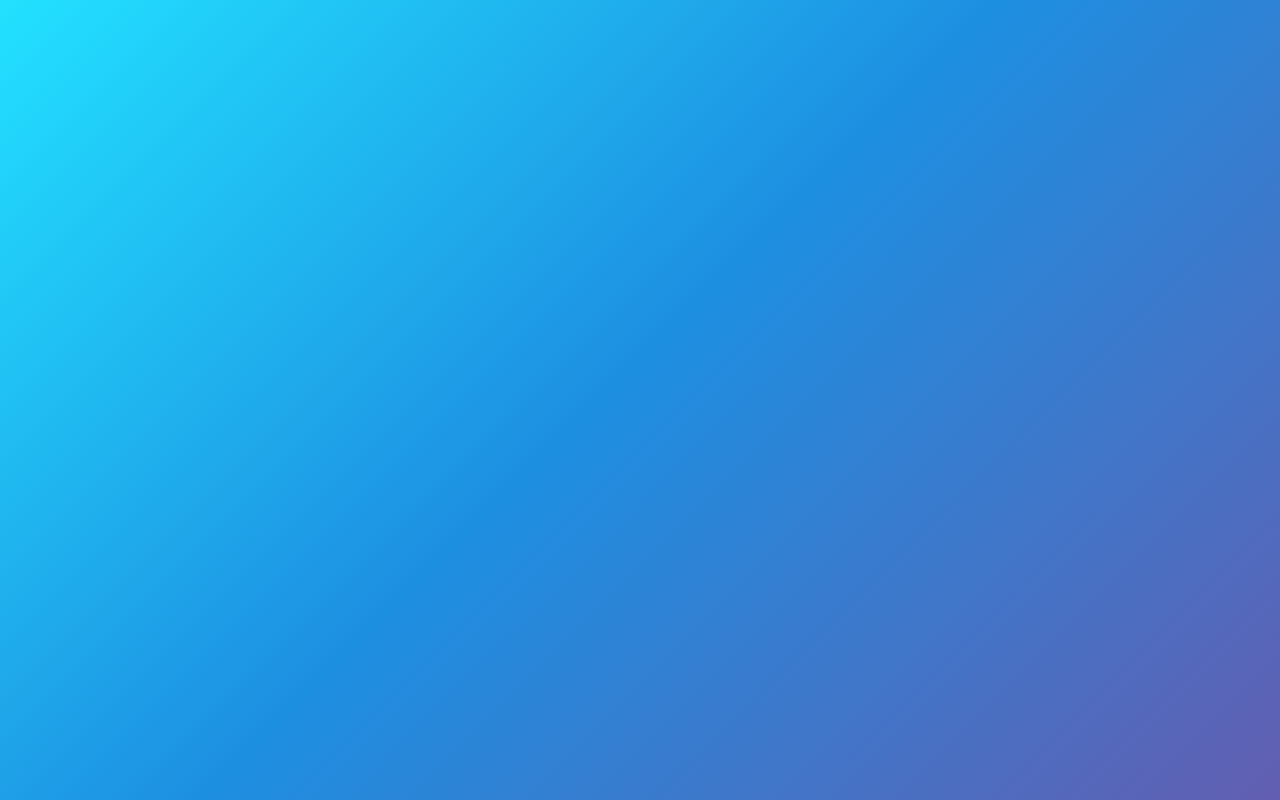
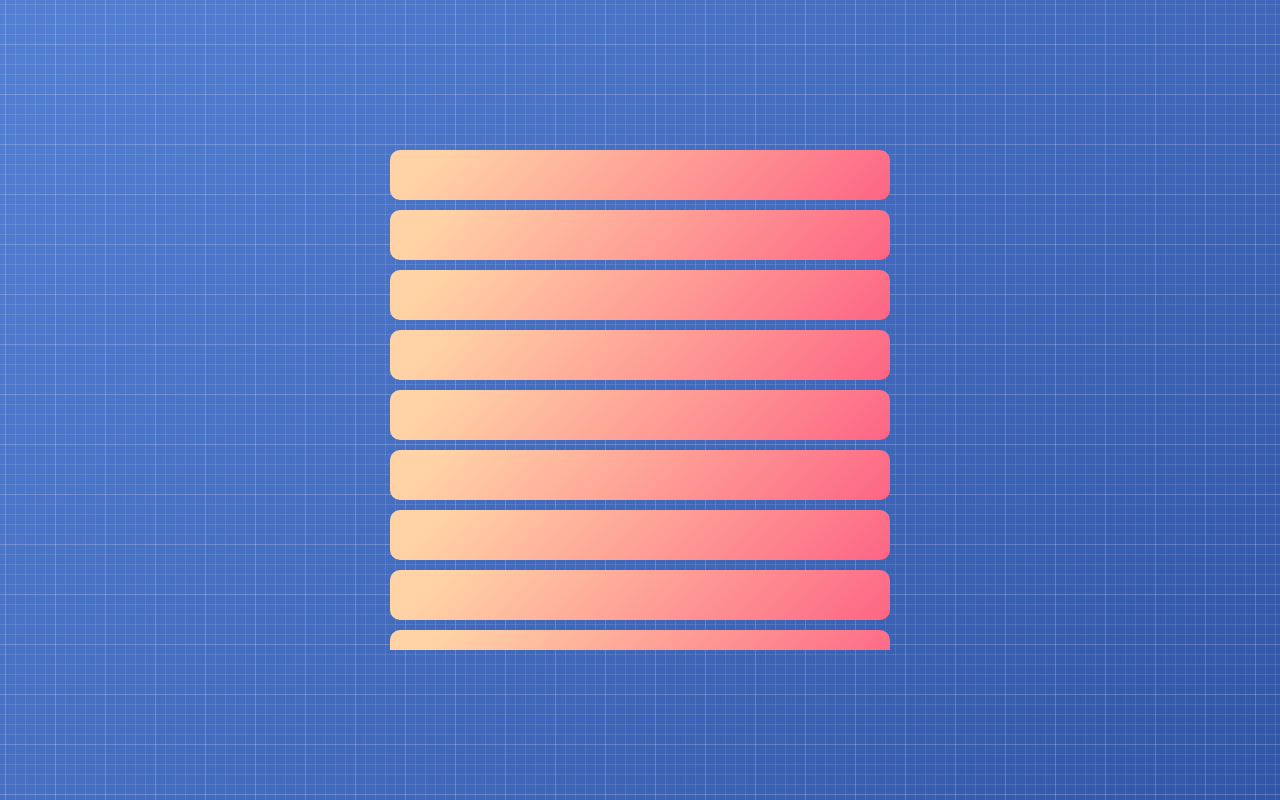
Before and after one commit to faustienf/react-feed, a React (Create React App) app: page / in a window 1280 px wide. Built offline with nearby package versions, Linux system fonts and the light colour scheme.

Commit message:
add feed component

```diff
--- a/src/app.css
+++ b/src/app.css
@@ -1,38 +1,11 @@
-.App {
-  text-align: center;
+.articles {
+  width: 500px;
+  max-height: 500px;
 }
 
-.App-logo {
-  height: 40vmin;
-  pointer-events: none;
+.article {
+  height: 50px;
+  background-image: linear-gradient( 135deg, #FFD3A5 10%, #FD6585 100%);
+  border-radius: 10px;
+  margin-bottom: 10px;
 }
-
-@media (prefers-reduced-motion: no-preference) {
-  .App-logo {
-    animation: App-logo-spin infinite 20s linear;
-  }
-}
-
-.App-header {
-  background-color: #282c34;
-  min-height: 100vh;
-  display: flex;
-  flex-direction: column;
-  align-items: center;
-  justify-content: center;
-  font-size: calc(10px + 2vmin);
-  color: white;
-}
-
-.App-link {
-  color: #61dafb;
-}
-
-@keyframes App-logo-spin {
-  from {
-    transform: rotate(0deg);
-  }
-  to {
-    transform: rotate(360deg);
-  }
-}
--- a/src/app.tsx
+++ b/src/app.tsx
@@ -1,10 +1,23 @@
 import React from 'react';
 import './app.css';
+import { Feed } from './feed';
+
+const items = Array(10000).fill(0).map((_, index) => ({
+  id: index,
+}));
 
 export const App = () => {
   return (
-    <div className="app">
-
-    </div>
+    <Feed
+      displayRows={10}
+      className="articles"
+    >
+      {items.map(item => (
+        <article
+          key={item.id}
+          className="article"
+        />
+      ))}
+    </Feed>
   );
 }
--- /dev/null
+++ b/src/feed/binary-search.ts
@@ -0,0 +1,25 @@
+export const binarySearch = <V extends any>(
+  array: V[],
+  comparator: (value: V, index: number) => number,
+): [undefined | V, number] => {
+  let start = 0;
+  let end = array.length - 1;
+
+  while (start <= end) {
+    const middleIndex = Math.floor((start + end) / 2);
+    const position = comparator(array[middleIndex], middleIndex);
+
+    // found!!!
+    if (position === 0) {
+      return [array[middleIndex], middleIndex];
+    // move right
+    } else if (position < 0) {
+      start = middleIndex + 1;
+    // move left
+    } else {
+      end = middleIndex - 1;
+    }
+  }
+
+  return [undefined, -1];
+};
--- /dev/null
+++ b/src/feed/feed-item.css
@@ -0,0 +1,5 @@
+.feed-item {
+  position: absolute;
+  width: 100%;
+  will-change: tranform;
+}
--- /dev/null
+++ b/src/feed/feed-item.tsx
@@ -0,0 +1,42 @@
+import React, {
+  FC,
+  PropsWithChildren,
+  useEffect,
+  useRef,
+} from 'react';
+
+import './feed-item.css';
+
+type Props = {
+  index: number;
+  onRender: (element: HTMLLIElement, index: number) => void;
+}
+
+export const FeedItem: FC<PropsWithChildren<Props>> = (props) => {
+  const {
+    children,
+    index,
+    onRender,
+  } = props;
+
+  const ref = useRef<HTMLLIElement>(null);
+
+  useEffect(
+    () => {
+      const element = ref.current;
+      if (!element) return;
+
+      onRender(element, index);
+    },
+  );
+
+  return (
+    <li
+      ref={ref}
+      className="feed-item"
+      style={{visibility: 'hidden'}}
+    >
+      {children}
+    </li>
+  );
+};
--- /dev/null
+++ b/src/feed/feed.css
@@ -0,0 +1,10 @@
+.feed {
+  overflow: auto;
+}
+
+.feed-items {
+  padding: 0;
+  margin: 0;
+  list-style: none;
+  position: relative;
+}
--- /dev/null
+++ b/src/feed/feed.tsx
@@ -0,0 +1,153 @@
+import React, {
+    ComponentProps,
+    FC,
+    PropsWithChildren,
+    useCallback,
+    useMemo,
+    useRef,
+    useState
+} from 'react';
+
+import { binarySearch } from './binary-search';
+import { usePassiveScroll } from './use-passive-scroll';
+import { FeedItem } from './feed-item';
+
+import './feed.css';
+
+type Props = ComponentProps<'div'> & {
+  displayRows: number; // how many rows you expect to see
+}
+
+export const Feed: FC<PropsWithChildren<Props>> = (props) => {
+  const {
+    children,
+    displayRows,
+    className = '',
+    ...divProps
+  } = props;
+
+  const [startIndex, setStartIndex] = useState(0);
+  const offsetsRef = useRef<number[]>([]);
+  const rootRef = useRef<HTMLDivElement>(null);
+  const itemsRef = useRef<HTMLUListElement>(null);
+
+  const threshold = useMemo(
+    () => Math.ceil((displayRows + 1) / 2),
+    [displayRows],
+  );
+
+  const defineItemsHeight = useCallback(
+    () => {
+      const offsets = offsetsRef.current;
+      const lastOffset = offsets[offsets.length - 1];
+      const itemsEl = itemsRef.current;
+      if (itemsEl) {
+        itemsEl.style.setProperty('height', `${lastOffset}px`);
+      }
+    },
+    [],
+  );
+
+  const calcOffsets = useCallback(
+    (height: number, index: number) => {
+      const offsets = offsetsRef.current;
+
+      const prevOffset = offsets[index] || 0;
+
+      offsets[index] = index
+          ? height + offsets[index - 1]
+          : height;
+
+      // redefine offsets by diff
+      const diff = offsets[index] - prevOffset;
+      if (diff > 0) {
+        for (
+          let nextIndex = index + 1;
+          nextIndex < offsets.length;
+          ++nextIndex
+        ) {
+          offsets[nextIndex] += diff;
+        }
+      }
+
+      return offsets[index];
+    },
+    [],
+  );
+
+  const handleItemRender = useCallback(
+    (itemElement: HTMLLIElement, index: number) => {
+      const clientHeight = itemElement.clientHeight;
+
+      const offset = calcOffsets(clientHeight, index);
+
+      itemElement.style.visibility = '';
+      itemElement.style.transform = `translateY(${offset - clientHeight}px)`;
+
+      defineItemsHeight();
+    },
+    [calcOffsets, defineItemsHeight],
+  );
+
+  const allItems = useMemo(
+    () => React.Children.toArray(children),
+    [children],
+  );
+
+  const sliceItems = useMemo(
+    () => allItems?.slice(startIndex, startIndex + displayRows + (threshold * 2)),
+    [allItems, displayRows, startIndex, threshold],
+  );
+
+  const handleScroll = useCallback(
+    (e: Event) => {
+      const {
+        scrollTop,
+      } = e.target as Element;
+
+      const offsets = offsetsRef.current;
+
+      const [, foundIndex] = binarySearch(offsets, (offset, index) => {
+        const prevOffest = offsets[index - 1] || 0;
+        const isFound = offset > scrollTop && scrollTop >= prevOffest;
+
+        if (isFound) {
+          return 0;
+        }
+        return offset - scrollTop;
+      });
+
+      const nextStartIndex = Math.max(foundIndex - threshold, 0);
+      setStartIndex(nextStartIndex);
+    },
+    [threshold],
+  );
+
+  usePassiveScroll(
+    rootRef,
+    handleScroll,
+  );
+
+  return (
+    <div
+      {...divProps}
+      ref={rootRef}
+      className={`feed ${className}`}
+    >
+      <ul
+        ref={itemsRef}
+        className="feed-items"
+      >
+        {sliceItems.map((item, index) => (
+          <FeedItem
+            key={startIndex + index}
+            index={startIndex + index}
+            onRender={handleItemRender}
+          >
+            {item}
+          </FeedItem>
+        ))}
+      </ul>
+    </div>
+  );
+};
--- /dev/null
+++ b/src/feed/index.ts
@@ -0,0 +1 @@
+export {Feed} from './feed';
--- /dev/null
+++ b/src/feed/use-passive-scroll.ts
@@ -0,0 +1,22 @@
+import { useEffect, RefObject } from "react";
+
+export const usePassiveScroll = (
+  ref: RefObject<HTMLElement>,
+  handler: (event: Event) => void
+): void => {
+  useEffect(
+    () => {
+      const element = ref.current;
+
+      if (!element) {
+        return () => {};
+      }
+
+      element.addEventListener('scroll', handler, {passive: true});
+      return () => {
+        element.removeEventListener('scroll', handler);
+      };
+    },
+    [ref, handler],
+  );
+};
--- a/src/index.css
+++ b/src/index.css
@@ -1,3 +1,7 @@
+html {
+  background-image: linear-gradient( 135deg, #5480D3 0%, #3256A7 100%);
+}
+
 body {
   margin: 0;
   font-family: -apple-system, BlinkMacSystemFont, 'Segoe UI', 'Roboto', 'Oxygen',
@@ -11,10 +15,20 @@ body {
   justify-content: center;
   align-items: center;
   flex-direction: column;
-  background-image: linear-gradient(-225deg, #22E1FF 0%, #1D8FE1 48%, #625EB1 100%);
+
+  background-color: transparent;
+  background-image:
+    linear-gradient(0deg, transparent 9%,
+            rgba(255, 255, 255, .2) 10%, rgba(255, 255, 255, .2) 12%, transparent 13%, transparent 29%,
+            rgba(255, 255, 255, .1) 30%, rgba(255, 255, 255, .1) 31%, transparent 32%, transparent 49%,
+            rgba(255, 255, 255, .1) 50%, rgba(255, 255, 255, .1) 51%, transparent 52%, transparent 69%,
+            rgba(255, 255, 255, .1) 70%, rgba(255, 255, 255, .1) 71%, transparent 72%, transparent 89%,
+            rgba(255, 255, 255, .1) 90%, rgba(255, 255, 255, .1) 91%, transparent 92%, transparent),
+    linear-gradient(90deg, transparent 9%,
+            rgba(255, 255, 255, .2) 10%, rgba(255, 255, 255, .2) 12%, transparent 13%, transparent 29%,
+            rgba(255, 255, 255, .1) 30%, rgba(255, 255, 255, .1) 31%, transparent 32%, transparent 49%,
+            rgba(255, 255, 255, .1) 50%, rgba(255, 255, 255, .1) 51%, transparent 52%, transparent 69%,
+            rgba(255, 255, 255, .1) 70%, rgba(255, 255, 255, .1) 71%, transparent 72%, transparent 89%,
+            rgba(255, 255, 255, .1) 90%, rgba(255, 255, 255, .1) 91%, transparent 92%, transparent);
+  background-size: 50px 50px;
 }
-
-code {
-  font-family: source-code-pro, Menlo, Monaco, Consolas, 'Courier New',
-    monospace;
-}
```
